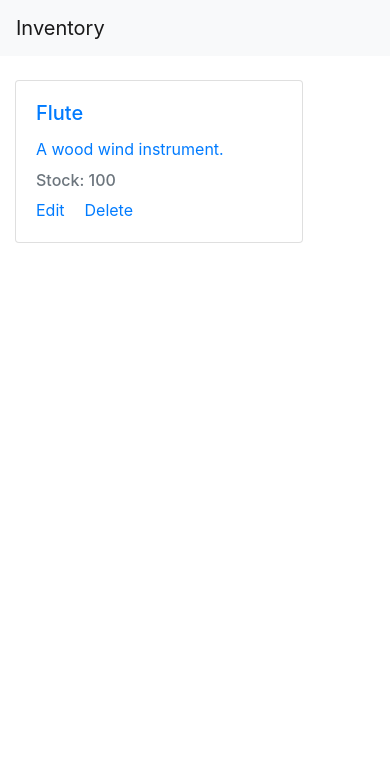
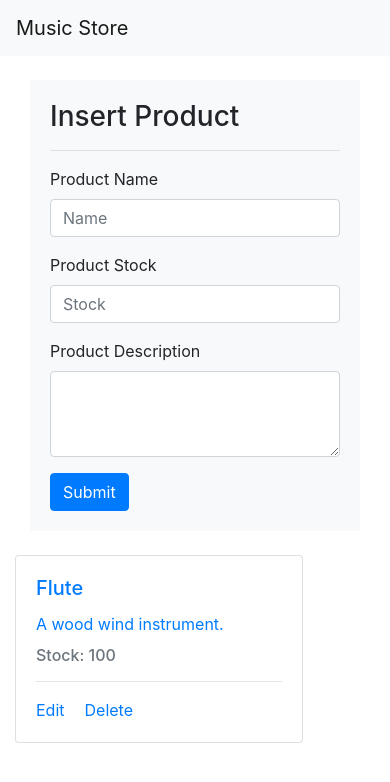
Before and after one commit to amltms/Instruments-Inventory, a PHP site: page /index.php in a window 390 px wide. Shown: the top 782 px of the page. Run offline with PHP 8.4, Linux system fonts and the light colour scheme; a user stored in the database is signed in; data comes from the database, SQL or seed files in the repository.

Commit message:
Able to insert products

```diff
--- a/index.php
+++ b/index.php
@@ -2,8 +2,39 @@
   require 'conn.php';
   require 'nav.php';
   session_start();
-?>
-<?php
+
+  if (isset($_SESSION["username"])) {
+    if (isset($_GET['error'])) {
+      echo '<div class="alert alert-danger" role="alert">
+        Error inserting product.
+      </div>';
+    }elseif (isset($_GET['success'])) {
+      echo '<div class="alert alert-success" role="alert">
+        Product has been inserted.
+      </div>';
+    }
+    echo '<div class="container">
+      <form method="POST" action="insert_product.php" class="card-body bg-light">
+        <h3>Insert Product</h3>
+        <hr>
+        <div class="form-row">
+          <div class="form-group col-md-6">
+            <label for="name">Product Name</label>
+            <input type="text" name="name" class="form-control" id="name" placeholder="Name">
+          </div>
+          <div class="form-group col-md-6">
+            <label for="stock">Product Stock</label>
+            <input type="text" name="stock" class="form-control" id="stock" placeholder="Stock">
+          </div>
+        </div>
+        <div class="form-group">
+          <label for="exampleFormControlTextarea1">Product Description</label>
+          <textarea class="form-control" name="discription" id="exampleFormControlTextarea1" rows="3"></textarea>
+        </div>
+        <input type="submit" name="submit" class="btn btn-primary">
+      </form>
+    </div><br>';
+  }
   $sql = "SELECT * FROM product";
   $result = mysqli_query($conn, $sql);
 
@@ -18,7 +49,7 @@
               <p class="card-text">'.$row["productDiscription"].'</p>
               <h6 class="card-subtitle mb-2 text-muted">Stock: '.$row["productStock"].'</h6>';
               if (isset($_SESSION["username"])) {
-                echo '<a href="" class="card-link">Edit</a><a href="#" class="card-link">Delete</a>';
+                echo '<hr><a href="" class="card-link">Edit</a><a href="#" class="card-link">Delete</a>';
               }
         echo '</div>
           </div>
--- a/login.php
+++ b/login.php
@@ -11,7 +11,8 @@
       </div>';
     }
     ?>
-    <form method="POST" action="login_check.php">
+    <form method="POST" class="card-body bg-light" action="login_check.php">
+      <h3>Login</h3><hr>
       <div class="form-group">
         <label for="username">Username</label>
         <input type="text" class="form-control" id="username" name="username"aria-describedby="usernameHelp" placeholder="Enter username">
--- a/nav.php
+++ b/nav.php
@@ -1,5 +1,11 @@
 <?php
-session_start(); ?>
+  session_start();
+  if (isset($_GET['logout'])){
+    session_destroy();
+    header("Location:index.php");
+
+  }
+?>
 <!DOCTYPE html>
 <html lang="en" dir="ltr">
 <head>
@@ -9,20 +15,20 @@ session_start(); ?>
 </head>
 <body>
   <nav class="navbar navbar-expand-lg navbar-light bg-light">
-    <a class="navbar-brand" href="#">Inventory</a>
+    <a class="navbar-brand" href="index.php">Music Store</a>
     <div class="collapse navbar-collapse" id="navbarText">
       <ul class="navbar-nav mr-auto">
         <li class="nav-item active">
           <a class="nav-link" href="index.php">Home <span class="sr-only">(current)</span></a>
         </li>
         <li class="nav-item">
-          <a class="nav-link" href="#">Features</a>
+          <a class="nav-link" href="login.php">Admin</a>
         </li>
       </ul>
       <span class="navbar-text">
         <?php
         if (isset($_SESSION["username"])) {
-          echo '<p>Logged in as '.$_SESSION["username"]. '</p>';
+          echo '<p>Logged in as '.$_SESSION["username"]. '  <a class="btn btn-outline-primary" href="?logout">Logout</a></p>';
         }
          ?>
       </span>
```
Also changed, not shown: insert_product.php (added, +18 -0 lines), product.php (line endings or trailing spaces), tables.sql (renamed from test.sql).
